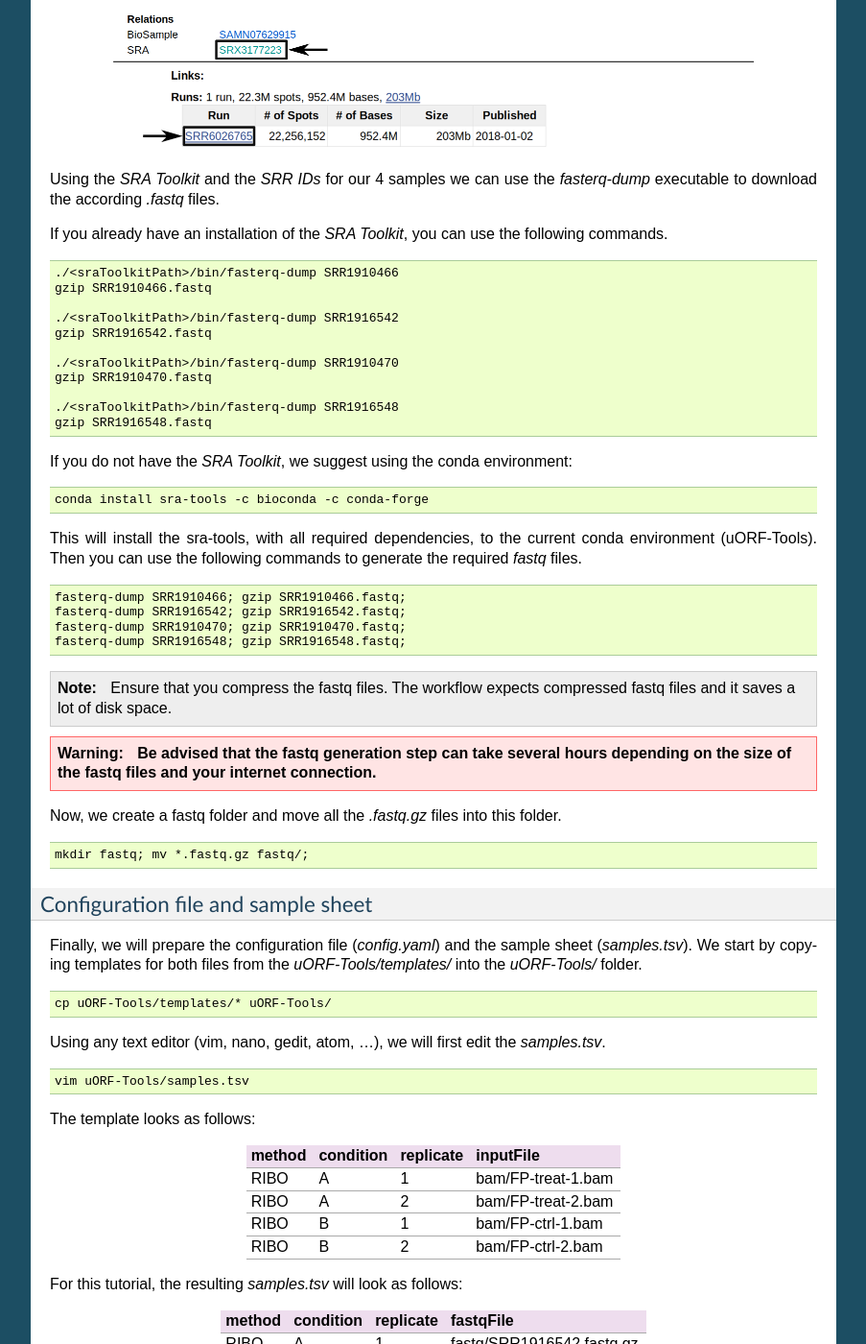
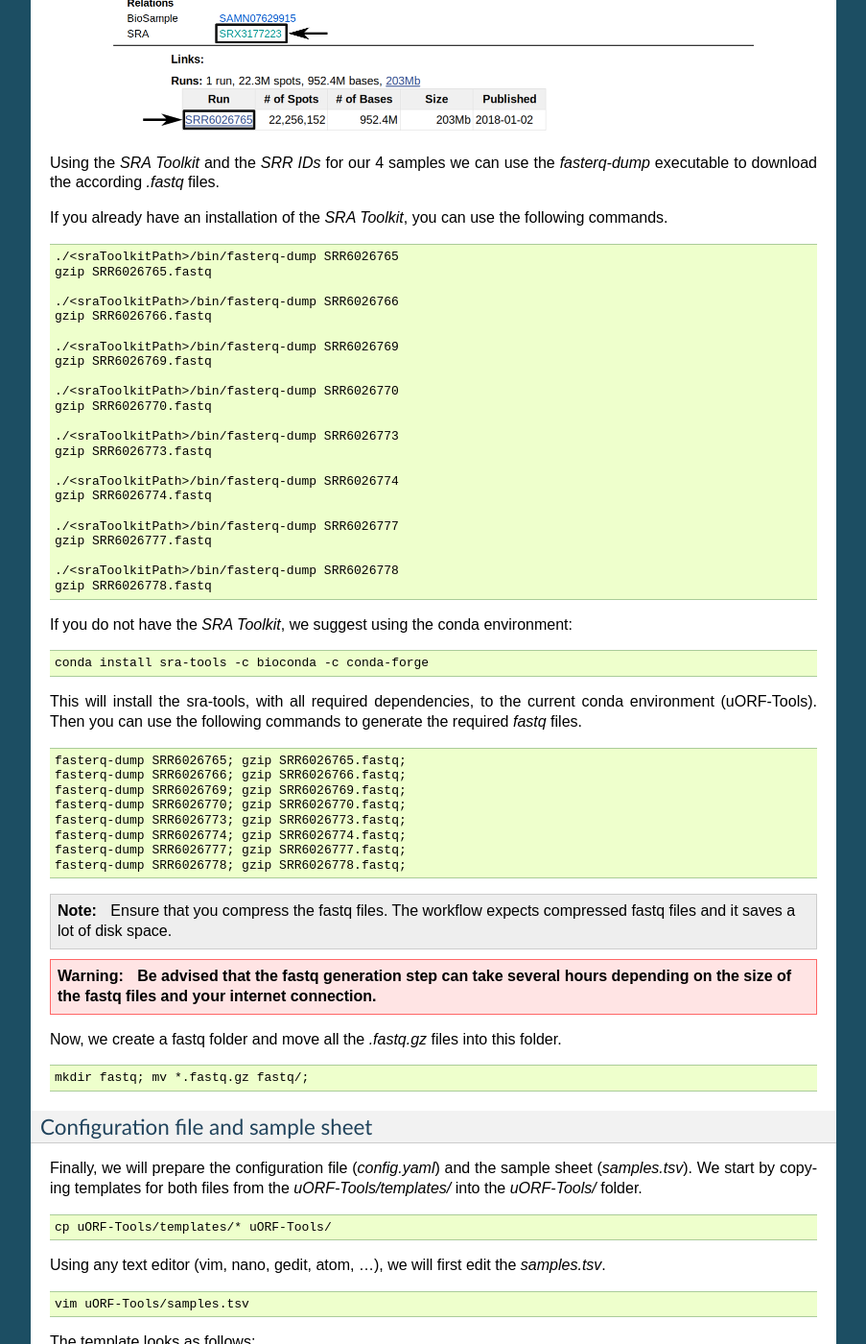
Before and after one commit to RickGelhausen/uORF-Tools_ReadTheDocs, a Sphinx documentation site: the page built from docs/source/extended-workflow.rst, in a window 1280 px wide and 1400 px high, scrolled down 2731 px. Shown: the whole window at 96% size, without its empty margins (198-1101 px from the left). Built offline with Sphinx 7.4.7, drawn with Linux system fonts in a browser that asks for light colours; cross-references to code outside the pages are shown as plain code; some of the changed text lies outside the part shown.

Commit message:
changed files

```diff
--- a/docs/source/extended-workflow.rst
+++ b/docs/source/extended-workflow.rst
@@ -68,7 +68,7 @@
 On the NCBI webpage, we search for the GEO accession number, here *GSE66929*.
 
 .. image:: images/SRA_search.png
-    :scale: 50%
+    :scale: 40%
     :align: center
 
 We receive one search result.
@@ -98,17 +98,29 @@
 
 .. code-block:: bash
 
-    ./<sraToolkitPath>/bin/fasterq-dump SRR1910466
-    gzip SRR1910466.fastq
+    ./<sraToolkitPath>/bin/fasterq-dump SRR6026765
+    gzip SRR6026765.fastq
 
-    ./<sraToolkitPath>/bin/fasterq-dump SRR1916542
-    gzip SRR1916542.fastq
+    ./<sraToolkitPath>/bin/fasterq-dump SRR6026766
+    gzip SRR6026766.fastq
 
-    ./<sraToolkitPath>/bin/fasterq-dump SRR1910470
-    gzip SRR1910470.fastq
+    ./<sraToolkitPath>/bin/fasterq-dump SRR6026769
+    gzip SRR6026769.fastq
 
-    ./<sraToolkitPath>/bin/fasterq-dump SRR1916548
-    gzip SRR1916548.fastq
+    ./<sraToolkitPath>/bin/fasterq-dump SRR6026770
+    gzip SRR6026770.fastq
+
+    ./<sraToolkitPath>/bin/fasterq-dump SRR6026773
+    gzip SRR6026773.fastq
+
+    ./<sraToolkitPath>/bin/fasterq-dump SRR6026774
+    gzip SRR6026774.fastq
+
+    ./<sraToolkitPath>/bin/fasterq-dump SRR6026777
+    gzip SRR6026777.fastq
+
+    ./<sraToolkitPath>/bin/fasterq-dump SRR6026778
+    gzip SRR6026778.fastq
 
 If you do not have the *SRA Toolkit*, we suggest using the conda environment:
 
@@ -121,10 +133,14 @@
 
 .. code-block:: bash
 
-    fasterq-dump SRR1910466; gzip SRR1910466.fastq;
-    fasterq-dump SRR1916542; gzip SRR1916542.fastq;
-    fasterq-dump SRR1910470; gzip SRR1910470.fastq;
-    fasterq-dump SRR1916548; gzip SRR1916548.fastq;
+    fasterq-dump SRR6026765; gzip SRR6026765.fastq;
+    fasterq-dump SRR6026766; gzip SRR6026766.fastq;
+    fasterq-dump SRR6026769; gzip SRR6026769.fastq;
+    fasterq-dump SRR6026770; gzip SRR6026770.fastq;
+    fasterq-dump SRR6026773; gzip SRR6026773.fastq;
+    fasterq-dump SRR6026774; gzip SRR6026774.fastq;
+    fasterq-dump SRR6026777; gzip SRR6026777.fastq;
+    fasterq-dump SRR6026778; gzip SRR6026778.fastq;
 
 .. note:: Ensure that you compress the fastq files. The workflow expects compressed fastq files and it saves a lot of disk space.
 .. warning:: **Be advised that the fastq generation step can take several hours depending on the size of the fastq files and your internet connection.**
@@ -169,15 +185,23 @@
 For this tutorial, the resulting *samples.tsv* will look as follows:
 
 +--------+-----------+-----------+--------------------------------+
-| method | condition | replicate | fastqFile                      |
+| method | condition | replicate | inputFile                      |
 +========+===========+===========+================================+
-| RIBO   |  A        | 1         | fastq/SRR1916542.fastq.gz      |
+| RNA    |  A        | 1         | fastq/SRR6026765.fastq.gz      |
 +--------+-----------+-----------+--------------------------------+
-| RIBO   |  B        | 1         | fastq/SRR1916548.fastq.gz      |
+| RNA    |  A        | 2         | fastq/SRR6026766.fastq.gz      |
 +--------+-----------+-----------+--------------------------------+
-| RNA    |  A        | 1         | fastq/SRR1910466.fastq.gz      |
+| RNA    |  B        | 1         | fastq/SRR6026769.fastq.gz      |
 +--------+-----------+-----------+--------------------------------+
-| RNA    |  B        | 1         | fastq/SRR1910470.fastq.gz      |
+| RNA    |  B        | 2         | fastq/SRR6026770.fastq.gz      |
++--------+-----------+-----------+--------------------------------+
+| RIBO   |  A        | 1         | fastq/SRR6026773.fastq.gz      |
++--------+-----------+-----------+--------------------------------+
+| RIBO   |  A        | 2         | fastq/SRR6026774.fastq.gz      |
++--------+-----------+-----------+--------------------------------+
+| RIBO   |  B        | 1         | fastq/SRR6026777.fastq.gz      |
++--------+-----------+-----------+--------------------------------+
+| RIBO   |  B        | 2         | fastq/SRR6026778.fastq.gz      |
 +--------+-----------+-----------+--------------------------------+
 
 .. warning:: **Please ensure that you do not replace any tabulator symbols with spaces while changing this file.**
```
